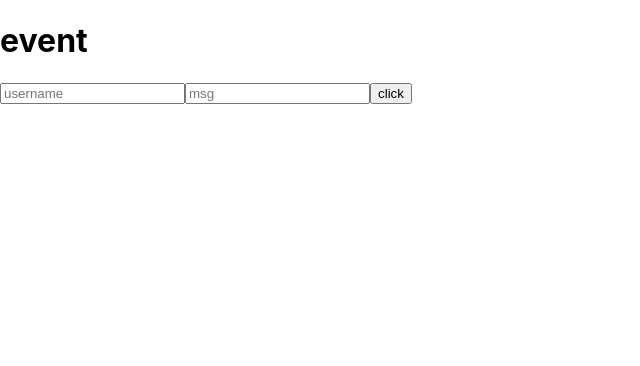
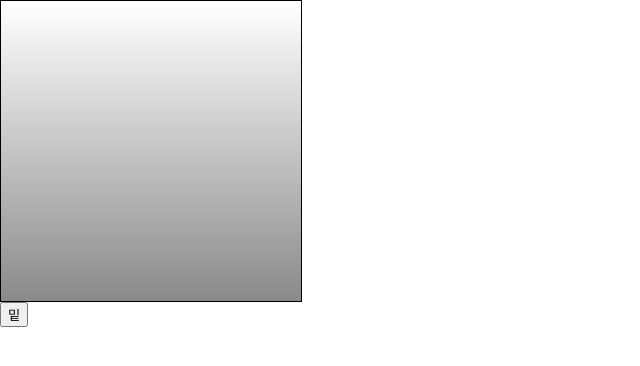
Before and after one commit to PiaoZhengxun/Developer-React, a React (Create React App) app in the folder hello-react/: page / in a window 1280 px wide. Shown: the top 366 px of the page, without its empty margins (0-640 px from the left). Built offline with nearby package versions, Linux system fonts and the light colour scheme.

Commit message:
chatper 5
understanding class ref

```diff
--- a/hello-react/src/App.js
+++ b/hello-react/src/App.js
@@ -1,9 +1,14 @@
-import React from 'react';
-import './App.css';
-import EventPractice from './EventPractice';
+import React, { Component } from 'react';
+import ScrollBox from './ScrollBox';
 
-const App = () => {
-  return <EventPractice />;
-};
-
+class App extends Component {
+  render() {
+    return (
+      <div>
+        <ScrollBox ref={(ref) => (this.scrollBox = ref)} />
+        <button onClick={() => this.scrollBox.scrollToBottom()}>밑</button>
+      </div>
+    );
+  }
+}
 export default App;
--- /dev/null
+++ b/hello-react/src/ScrollBox.js
@@ -0,0 +1,34 @@
+import React, { Component } from 'react';
+
+class ScrollBox extends Component {
+  scrollToBottom = () => {
+    const { scrollHeight, clientHeight } = this.box;
+    this.box.scrollTop = scrollHeight - clientHeight;
+  };
+  render() {
+    const style = {
+      border: '1px solid black',
+      height: '300px',
+      width: '300px',
+      overflow: 'auto',
+      position: 'relative',
+    };
+    const innerStyle = {
+      width: '100%',
+      height: '650px',
+      background: 'linear-gradient(white, black)',
+    };
+    return (
+      <div
+        style={style}
+        ref={(ref) => {
+          this.box = ref;
+        }}
+      >
+        <div style={innerStyle} />
+      </div>
+    );
+  }
+}
+
+export default ScrollBox;
--- /dev/null
+++ b/hello-react/src/ValidationSample.css
@@ -0,0 +1,6 @@
+.success {
+  background-color: lightgreen;
+}
+.failure {
+  background-color: lightcoral;
+}
```
Also changed, not shown: hello-react/src/ValidationSample.js (added, +45 -0 lines).
